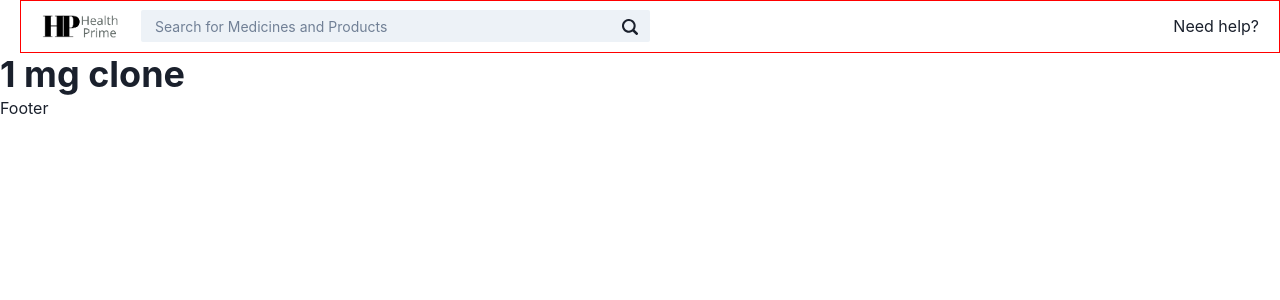
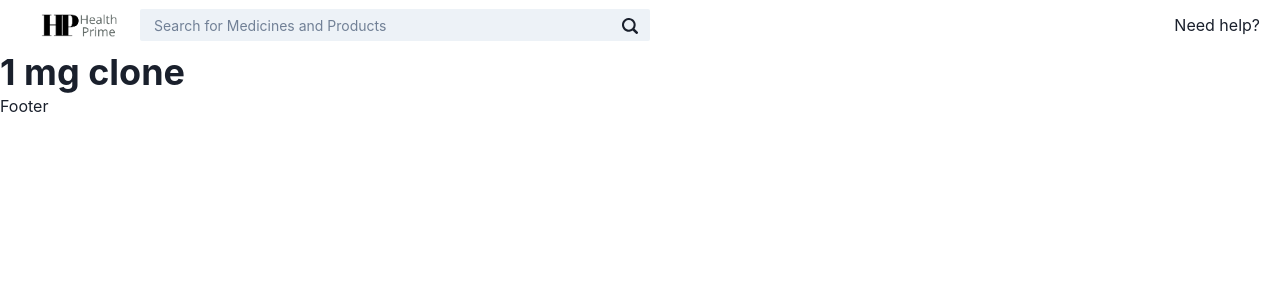
Before and after one commit to Varun8177/Tata-1mg-clone, a Next.js app: page / in a window 1280 px wide. Shown: the top 300 px of the page. Built offline with nearby package versions, Linux system fonts and the light colour scheme.

Commit message:
update CartNavbar.jsx

```diff
--- a/src/components/navbar/cartNavbar/CartNavbar.jsx
+++ b/src/components/navbar/cartNavbar/CartNavbar.jsx
@@ -12,7 +12,6 @@ import React from "react";
 const CartNavbar = () => {
   return (
     <Flex
-      border={"1px solid red"}
       ml={{
         base: "5px",
         sm: "5px",
```
